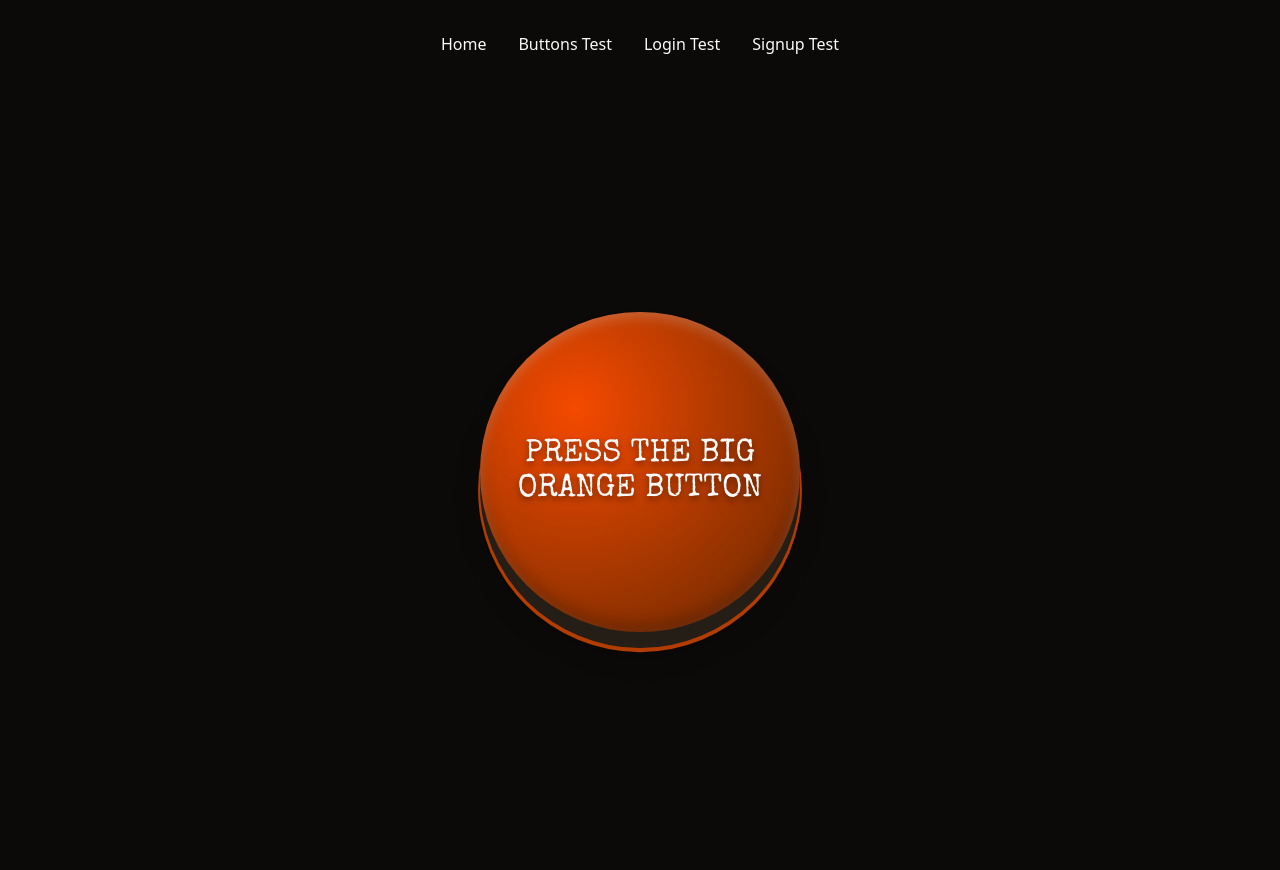
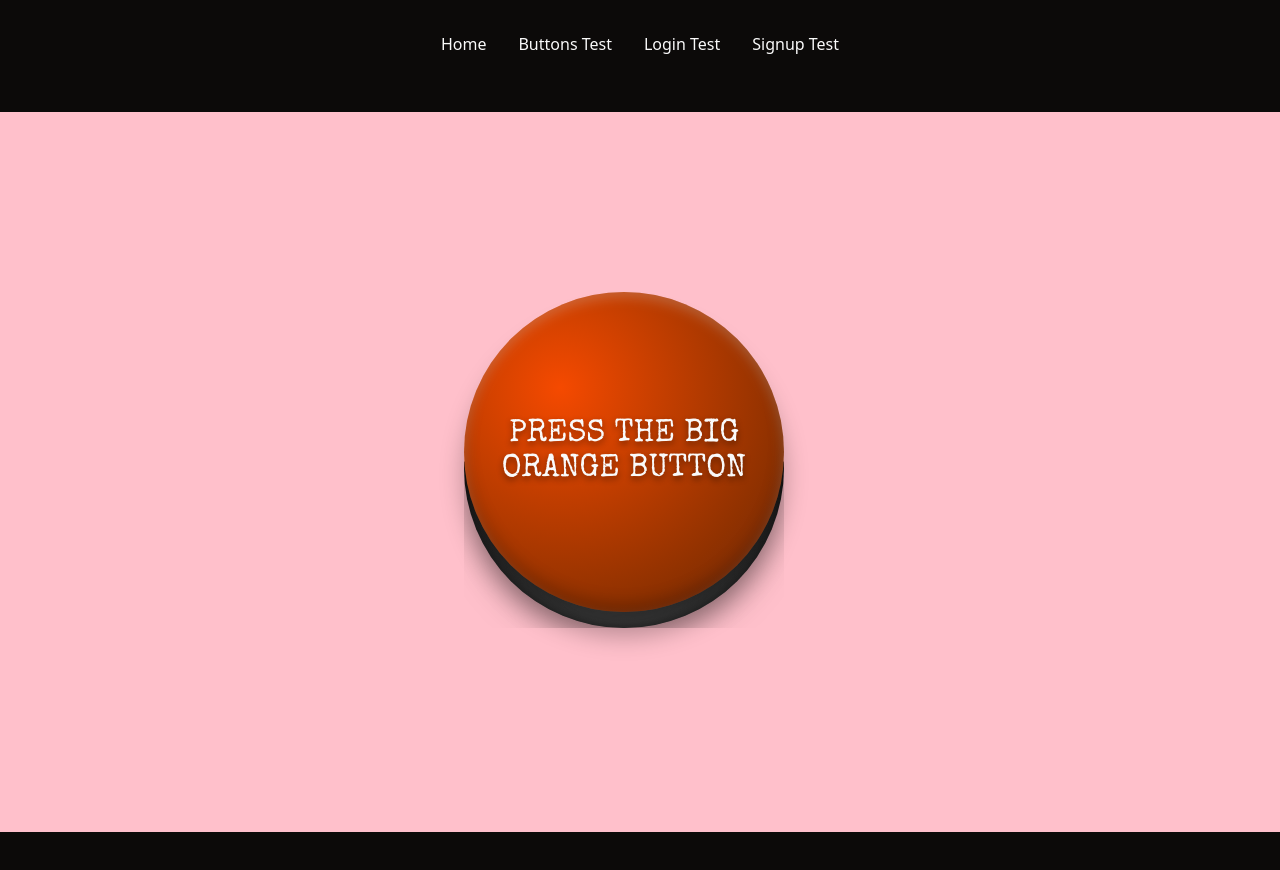
Before and after one commit to rhw-repo/react-dashboard-fs, a React (Vite) app in the folder frontend/: page /test in a window 1280 px wide. Built offline with nearby package versions, Linux system fonts and the light colour scheme.

Commit message:
Initial commit on this branch save WIP. Position new clipped second sphere to be the rim, eliinate the existing rim which was created with a box shadow and couldn't be adequately styled to give a rounded appearance.

```diff
--- a/frontend/src/components/ui/buzzer-button/BuzzerButton.module.css
+++ b/frontend/src/components/ui/buzzer-button/BuzzerButton.module.css
@@ -3,19 +3,29 @@
 }
 
 .wrapper {
-  display: flex;
-  flex-direction: column;
-  /*justify-content: center;*/
-  align-items: center;
-  gap: 10rem;
+  background-color: pink;
+  width: 100%;
+  min-height: 90dvh;
+  display: grid;
+  place-items: center;
+}
+
+.buttonShell {
+  --size: clamp(15rem, 25vw, 20rem);
+
+  position: relative;
+  width: calc(var(--size) * 1.1);
+  height: calc(var(--size) + 2.5rem);
+  isolation: isolate;
 }
 
 .sphere {
   position: relative;
   display: grid;
   place-items: center;
-  height: clamp(15rem, 25vw, 20rem);
-  width: clamp(15rem, 25vw, 20rem);
+  z-index: 2;
+  width: var(--size);
+  height: var(--size);
   padding: 1.5rem;
   border: none;
   border-radius: 50%;
@@ -25,7 +35,6 @@
   font-size: clamp(1rem, 2.5vw, 2rem);
   line-height: 1.1;
   text-align: center;
-  text-transform: uppercase;
   /* TODO: temporary sample linked in HTML pending client font-family choice */
   font-family: 'Special Elite', system-ui;
   font-weight: 400;
@@ -35,8 +44,6 @@
   box-shadow:
     inset 0 0.35rem 0.75rem oklch(100% 0 0 / 0.2),
     inset 0 -0.5rem 1rem oklch(0% 0 0 / 0.22),
-    0 1rem 0 oklch(24% 0.018 70),
-    0 1.14rem 0 0.12rem oklch(52% 0.17 45),
     0 1.5rem 1.5rem oklch(0% 0 0 / 0.28);
   cursor: pointer;
   transform: translateY(0);
@@ -52,8 +59,6 @@
   box-shadow:
     inset 0 0.35rem 0.75rem oklch(100% 0 0 / 0.2),
     inset 0 -0.5rem 1rem oklch(0% 0 0 / 0.22),
-    0 1.2rem 0 oklch(24% 0.018 70),
-    0 1.34rem 0 0.12rem oklch(52% 0.17 45),
     0 1.8rem 1.7rem oklch(0% 0 0 / 0.28);
 }
 
@@ -64,9 +69,61 @@
   box-shadow:
     inset 0 0.2rem 0.5rem oklch(100% 0 0 / 0.16),
     inset 0 -0.35rem 0.7rem oklch(0% 0 0 / 0.2),
-    0 0.45rem 0 oklch(24% 0.018 70),
-    0 0.56rem 0 0.1rem oklch(52% 0.17 45),
     0 0.75rem 0.9rem oklch(0% 0 0 / 0.22);
+}
+.rim {
+  position: absolute;
+  left: 50%;
+  top: 0;
+  width: var(--size);
+  height: var(--size);
+  transform: translateY(1rem) translateX(-55%);
+  transform-origin: center;
+  border-radius: 50%;
+  overflow: hidden;
+  clip-path: inset(48% 0 0 0);
+  z-index: 1;
+  pointer-events: none;
+
+  background: radial-gradient(circle at 50% 120%, #323232, #0a0a0a 80%, #000 100%);
+  filter: drop-shadow(0 0.9rem 1rem rgb(0 0 0 / 0.28));
+}
+
+.rim::before {
+  content: '';
+  position: absolute;
+  inset: 0;
+  border-radius: 50%;
+  background: radial-gradient(circle at 50% 120%, rgb(255 255 255 / 0.42), rgb(255 255 255 / 0) 72%);
+  opacity: 0.55;
+  filter: blur(5px);
+  z-index: 1;
+}
+
+.rim::after {
+  content: '';
+  position: absolute;
+  width: 64%;
+  height: 34%;
+  left: 18%;
+  bottom: 8%;
+  border-radius: 50%;
+  background: radial-gradient(
+    circle at 50% 50%,
+    rgb(255 255 255 / 0.82) 0 14%,
+    rgb(255 255 255 / 0.35) 20%,
+    rgb(255 255 255 / 0) 45%
+  );
+  transform: skewX(-18deg);
+  filter: blur(10px);
+  z-index: 2;
+}
+
+.rimShadow {
+  position: absolute;
+  inset: 0;
+  border-radius: 50%;
+  background: radial-gradient(circle at 50% 78%, rgb(0 0 0 / 0.68), rgb(0 0 0 / 0) 52%);
 }
 
 /* Second button: ring on active state */
--- a/frontend/src/components/ui/buzzer-button/BuzzerButton.tsx
+++ b/frontend/src/components/ui/buzzer-button/BuzzerButton.tsx
@@ -1,10 +1,10 @@
 import styles from './BuzzerButton.module.css';
 
-const BuzzerButton = () => {
-  return (
-    <section className={styles.wrapper}>
-      {/* Simply 3d hover & active animations */}
-      {/*
+{
+  /* Simply 3d hover & active animations */
+}
+{
+  /*
    <button className={styles.sphere}>
         <span>
           {' '}
@@ -13,16 +13,31 @@ const BuzzerButton = () => {
           ORANGE BUTTON
         </span>
       </button>
-      {/* Plain ring animation on active */}
-      {/* <button className={`${styles.fxSphere} ${styles.sphere}`}>
+      {/* Plain ring animation on active */
+}
+{
+  /* <button className={`${styles.fxSphere} ${styles.sphere}`}>
         <span>
           {' '}
           PRESS THE BIG
           <br />
           ORANGE BUTTON
         </span>
-      </button> */}
-      {/* WINNER! Fiery ring animation on active */}
+      </button> */
+}
+
+{
+  /* WINNER! Fiery ring animation on active */
+}
+const BuzzerButton = () => {
+  return (
+    <>
+      <section className={styles.wrapper}>
+        <div className={styles.buttonShell}>
+          <div className={styles.rim}>
+            <span className={styles.rimShadow}></span>
+          </div>
+
           <button className={`${styles.sphere} ${styles['fxSphere--fire']}`}>
             <span>
               {' '}
@@ -31,7 +46,9 @@ const BuzzerButton = () => {
               ORANGE BUTTON
             </span>
           </button>
+        </div>
       </section>
+    </>
   );
 };
 
```
Lines whose indentation alone changed are shown as unchanged.
